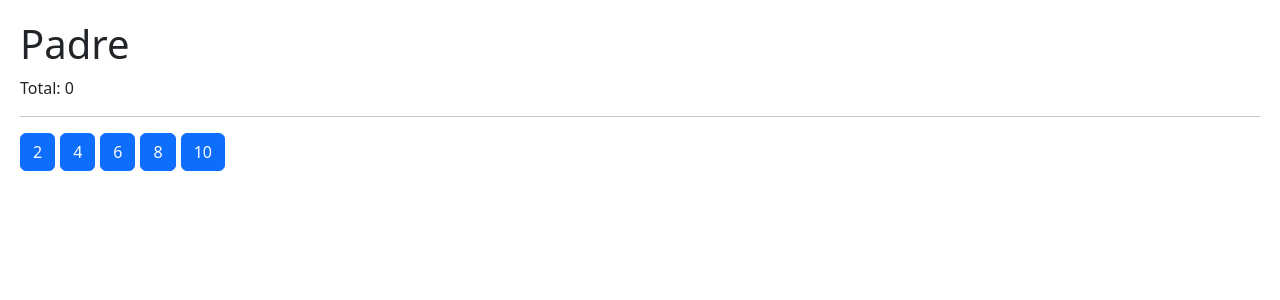
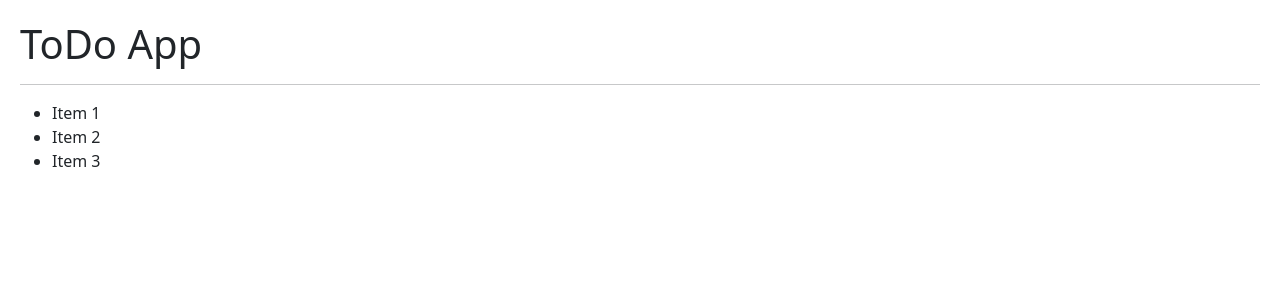
Before and after one commit to mcmmiguel/hooksApp-ReactFH, a React (Vite) app: page / in a window 1280 px wide. Shown: the top 300 px of the page. Built offline with nearby package versions, Linux system fonts and the light colour scheme.

Commit message:
Starting with useReducer

```diff
--- /dev/null
+++ b/src/08-useReducer/ToDoApp.jsx
@@ -0,0 +1,38 @@
+import { useReducer } from "react"
+import { toDoReducer } from "./ToDoReducer"
+
+const initialState = [
+    {
+        id: new Date().getTime(),
+        description: 'Recolectar la gema del alma',
+        done: false,
+    },
+    {
+        id: new Date().getTime() + 100,
+        description: 'Recolectar la gema de la realidad',
+        done: false,
+    },
+];
+
+export const ToDoApp = () => {
+
+    const [state, dispatch] = useReducer(toDoReducer, initialState)
+
+
+    return (
+        <>
+
+            <h1>ToDo App</h1>
+            <hr />
+
+            <ul>
+
+                <li>Item 1</li>
+                <li>Item 2</li>
+                <li>Item 3</li>
+
+            </ul>
+
+        </>
+    )
+}
--- /dev/null
+++ b/src/08-useReducer/ToDoReducer.js
@@ -0,0 +1,11 @@
+
+
+export const toDoReducer = (initialState, action) => {
+    switch (action.type) {
+        case 'ABC':
+            throw new Error('La action.type = ABC no está implementada')
+
+        default:
+            return initialState;
+    }
+}
--- a/src/main.jsx
+++ b/src/main.jsx
@@ -1,7 +1,7 @@
 import React from 'react'
 import ReactDOM from 'react-dom/client'
 import './index.css'
-import { Padre } from './07-tarea-memo/Padre'
+// import { Padre } from './07-tarea-memo/Padre'
 // import { MemoHook } from './06-memos/MemoHook'
 // import { CallbackHook } from './06-memos/CallbackHook'
 // import { HooksApp } from './HooksApp'
@@ -13,11 +13,11 @@ import { Padre } from './07-tarea-memo/Padre'
 // import { FocusScreen } from './04-useRef/FocusScreen'
 // import { Layout } from './05-useLayoutEffect/Layout'
 // import { Memorize } from './06-memos/Memorize'
-
-import './08-useReducer/intro-reducer'
+// import './08-useReducer/intro-reducer'
+import { ToDoApp } from './08-useReducer/TODOApp'
 
 ReactDOM.createRoot(document.getElementById('root')).render(
-  <React.StrictMode>
-    <Padre />
-  </React.StrictMode>,
+  // <React.StrictMode>
+  <ToDoApp />
+  // </React.StrictMode>,
 )
```
